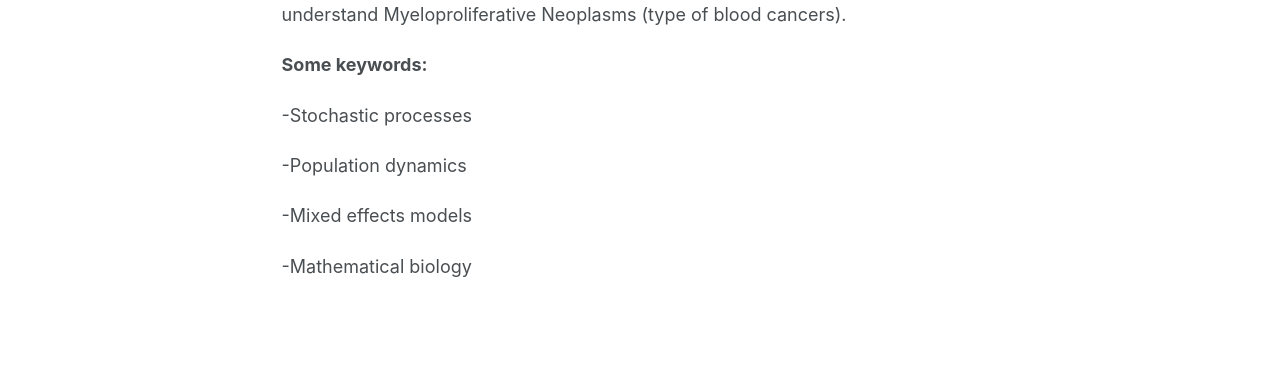
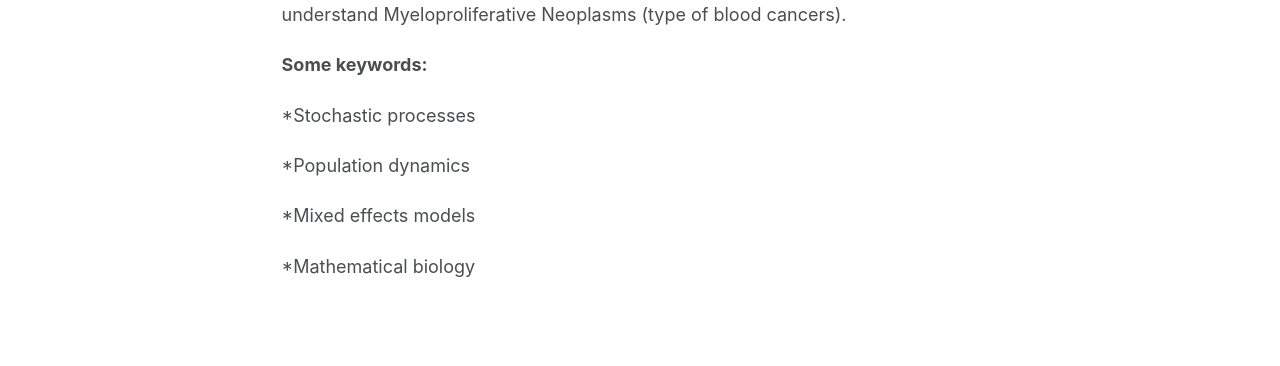
Before and after one commit to ana-fernandezbaranda/ana-fernandezbaranda.github.io, a Jekyll site: the page built from _pages/about.md, in a window 1280 px wide and 1056 px high. Shown: the part 534-900 px from the top of the window. Built offline with Jekyll 4.4.1, drawn with Linux system fonts in a browser that asks for light colours; a script bundle is joined from its source files by our own code; library files that are not in the unit come from our copies.

```diff
--- a/_pages/about.md
+++ b/_pages/about.md
@@ -16,10 +16,10 @@ I am an applied mathematician with a strong interest in applications to biologic
 
 **Some keywords:**
 
--Stochastic processes
+*Stochastic processes
 
--Population dynamics
+*Population dynamics
 
--Mixed effects models
+*Mixed effects models
 
--Mathematical biology
+*Mathematical biology
```
